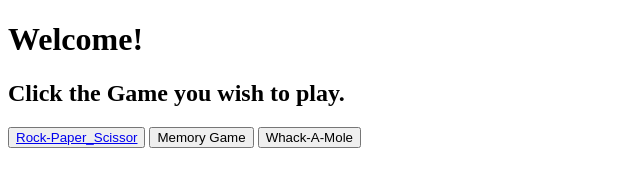
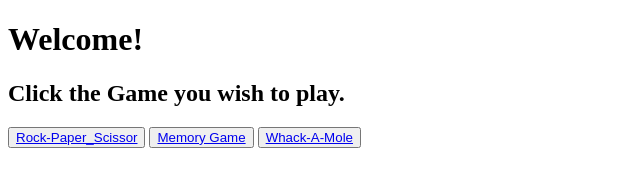
Before and after one commit to Rayw1n/Prog, a plain HTML site: page index.html in a window 1280 px wide. Shown: the whole page, without its empty margins (0-640 px from the left). Drawn offline with Linux system fonts and the light colour scheme.

Commit message:
Update index.html

```diff
--- a/index.html
+++ b/index.html
@@ -11,8 +11,12 @@
        <button>
     <a href="https://rayw1n.github.io/Prog/rock.html"> Rock-Paper_Scissor </a>
 </button>
-        <button>Memory Game</button>
-        <button>Whack-A-Mole</button>
+        <button>
+    <a href="https://rayw1n.github.io/Prog/memo.html"> Memory Game </a>
+</button>
+        <button>
+    <a href="https://rayw1n.github.io/Prog/whack.html"> Whack-A-Mole </a>
+</button>
 
     </body>
 </html>
```
